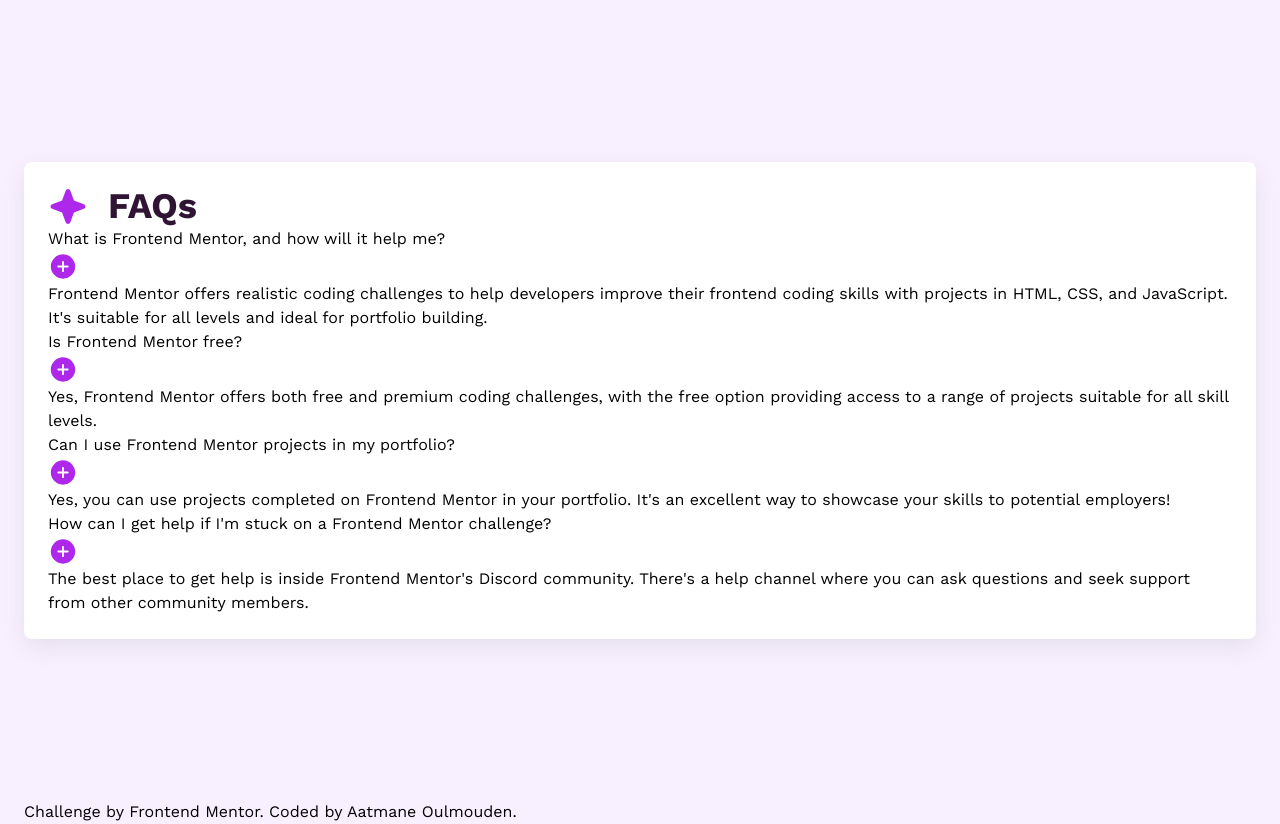
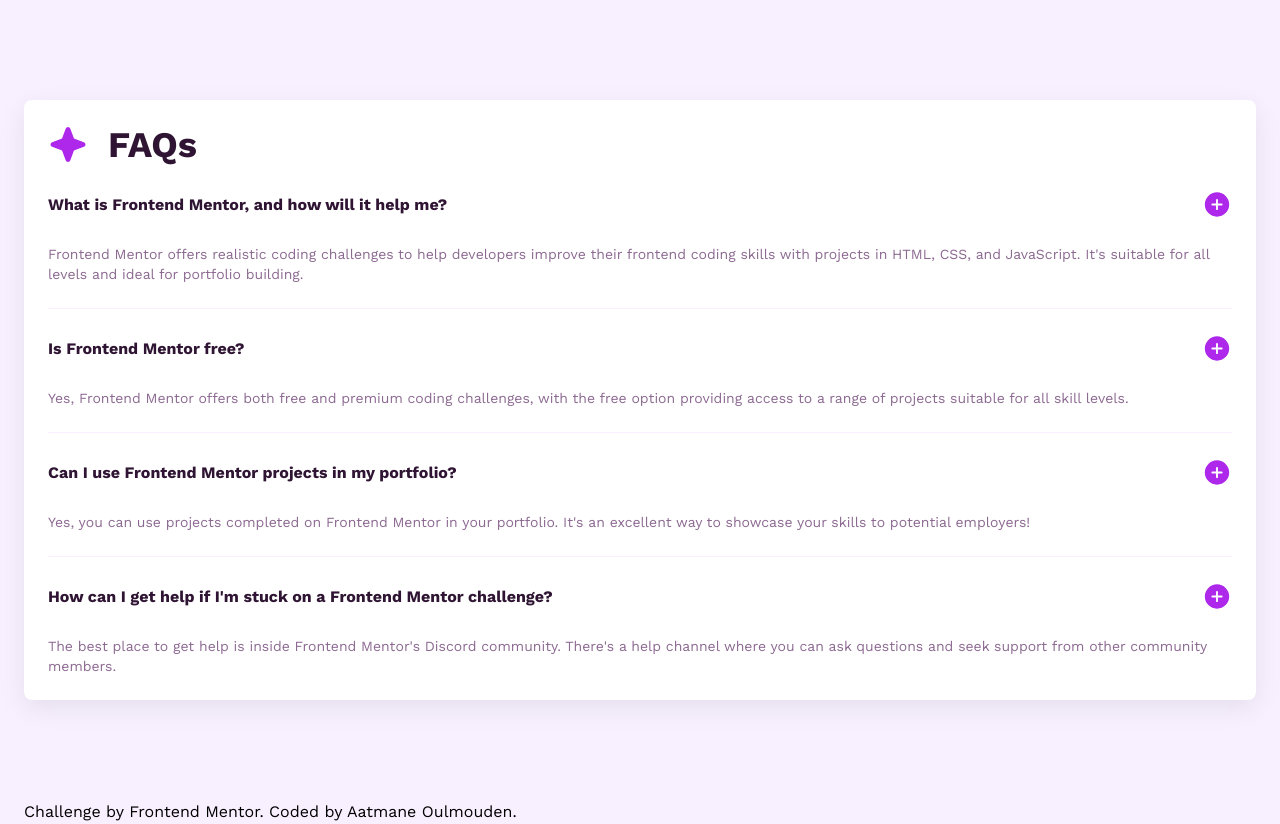
Before and after one commit to aatmaneoulmouden/faq-accordion, a website: page index.html in a window 1280 px wide. Drawn offline with Linux system fonts and the light colour scheme.

Commit message:
Add style to the FAQ accordions

```diff
--- a/index.html
+++ b/index.html
@@ -19,41 +19,41 @@
     <main class="relative">
       <div class="min-h-screen flex justify-center items-center">
         <div class="w-full h-fit faq-accordion-wrapper p-6 rounded-lg bg-white shadow-main">
-          <div class="heading flex items-center gap-5">
+          <div class="heading flex items-center gap-5 mb-6">
             <img src="./assets/images/icon-star.svg" alt="FAQ Accordion">
             <h1 class="text-4xl font-bold text-dark-purple">FAQs</h1>
           </div>
           <div class="content">
             <article class="question-answer">
-              <h3 class="question">
-                <span>What is Frontend Mentor, and how will it help me?</span>
-                <img src="./assets/images/icon-plus.svg" alt="">
+              <h3 class="question-wrapper">
+                <span class="question">What is Frontend Mentor, and how will it help me?</span>
+                <img class="icon" src="./assets/images/icon-plus.svg" alt="">
               </h3>
               <p class="answer">Frontend Mentor offers realistic coding challenges to help developers improve their
                 frontend coding skills with projects in HTML, CSS, and JavaScript. It's suitable for
                 all levels and ideal for portfolio building.</p>
             </article>
             <article class="question-answer">
-              <h3 class="question">
-                <span>Is Frontend Mentor free?</span>
-                <img src="./assets/images/icon-plus.svg" alt="">
+              <h3 class="question-wrapper">
+                <span class="question">Is Frontend Mentor free?</span>
+                <img class="icon" src="./assets/images/icon-plus.svg" alt="">
               </h3>
               <p class="answer">Yes, Frontend Mentor offers both free and premium coding challenges, with the free
                 option providing access to a range of projects suitable for all skill levels.</p>
             </article>
             <article class="question-answer">
-              <h3 class="question">
-                <span>Can I use Frontend Mentor projects in my portfolio?</span>
-                <img src="./assets/images/icon-plus.svg" alt="">
+              <h3 class="question-wrapper">
+                <span class="question">Can I use Frontend Mentor projects in my portfolio?</span>
+                <img class="icon" src="./assets/images/icon-plus.svg" alt="">
               </h3>
               <p class="answer">Yes, you can use projects completed on Frontend Mentor in your portfolio. It's an
                 excellent
                 way to showcase your skills to potential employers!</p>
             </article>
             <article class="question-answer">
-              <h3 class="question">
-                <span>How can I get help if I'm stuck on a Frontend Mentor challenge?</span>
-                <img src="./assets/images/icon-plus.svg" alt="">
+              <h3 class="question-wrapper">
+                <span class="question">How can I get help if I'm stuck on a Frontend Mentor challenge?</span>
+                <img class="icon" src="./assets/images/icon-plus.svg" alt="">
               </h3>
               <p class="answer">The best place to get help is inside Frontend Mentor's Discord community. There's a help
                 channel where you can ask questions and seek support from other community members.</p>
--- a/src/input.css
+++ b/src/input.css
@@ -29,4 +29,20 @@
     * {
         @apply font-work-sans;
     }
+
+    .question-answer:not(:last-child) {
+        @apply border-b border-light-pink pb-6 mb-6;
+    }
+
+    .question-wrapper {
+        @apply flex justify-between items-center pb-6;
+    }
+
+    .question {
+        @apply text-dark-purple font-bold;
+    }
+
+    .answer {
+        @apply text-grayish-purple text-sm;
+    }
 }
```
Also changed, not shown: assets/css/style.css.
